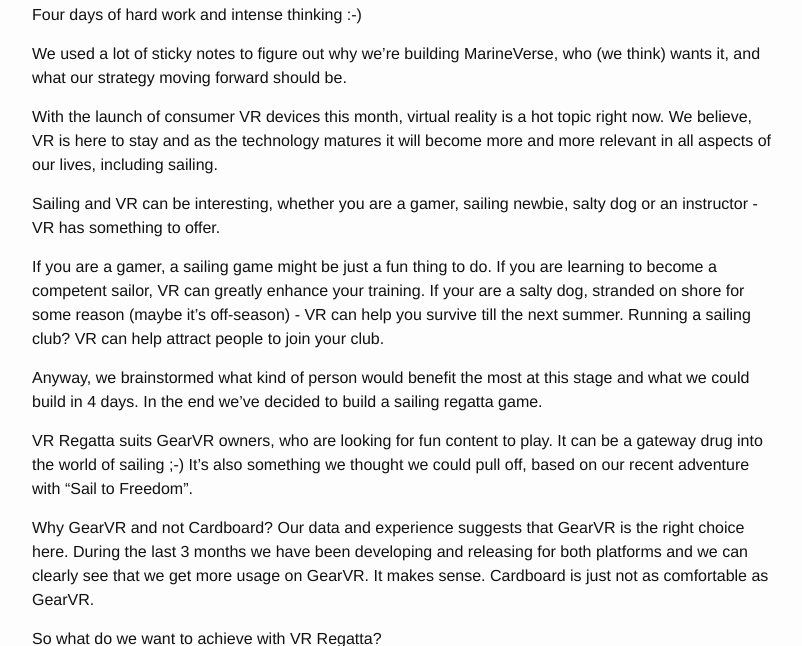
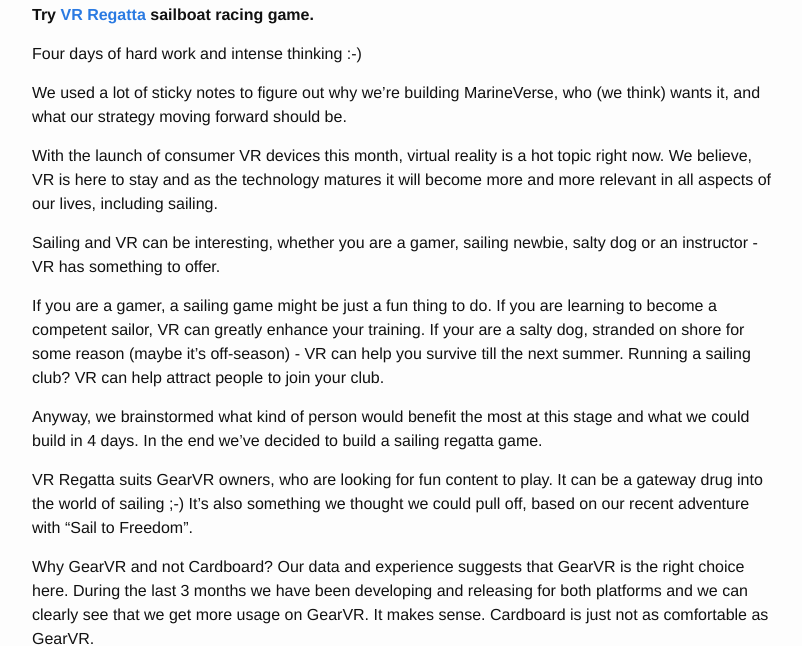
Before and after one commit to marineverse/marineverse.github.io, a Jekyll site: the page built from _posts/2016-03-28-sailing-vr-jam-video.markdown, in a window 1280 px wide and 900 px high, scrolled down 375 px, cut to the strip 254-900 px from the top of the window. Shown: the whole strip, without its empty margins (238-1040 px from the left). Built offline with Jekyll 4.4.1, drawn with Linux system fonts in a browser that asks for light colours; comment, search, counter and statistics services are not loaded.

Commit message:
added link

```diff
--- a/_posts/2016-03-28-sailing-vr-jam-video.markdown
+++ b/_posts/2016-03-28-sailing-vr-jam-video.markdown
@@ -10,6 +10,8 @@
 *TLDR: This is a 60s video about the sailing racing game we decided to create for GearVR.*
 
 <iframe width="100%" height="315" src="https://www.youtube.com/embed/kKYEEjn8zB8" frameborder="0" allowfullscreen></iframe>
+
+**Try [VR Regatta](http://sideloadvr.com/detail.php?id=10012) sailboat racing game.**
 
 Four days of hard work and intense thinking :-)
 
```
